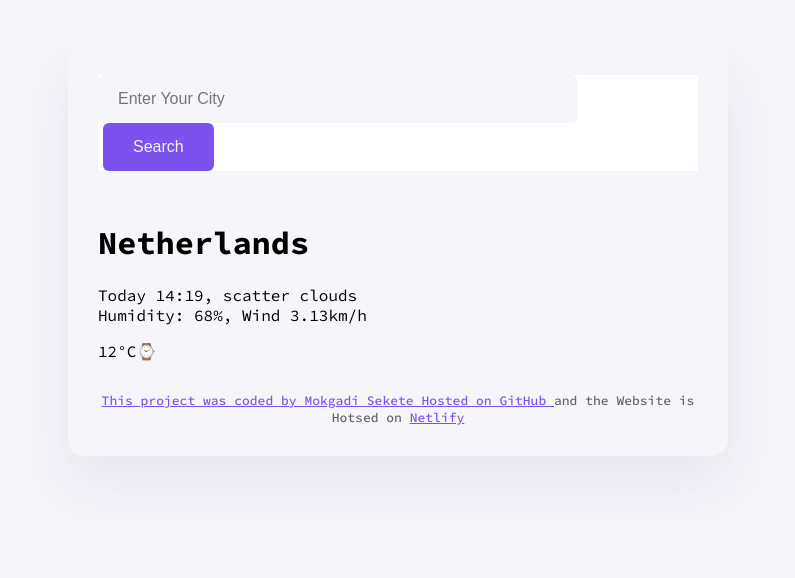
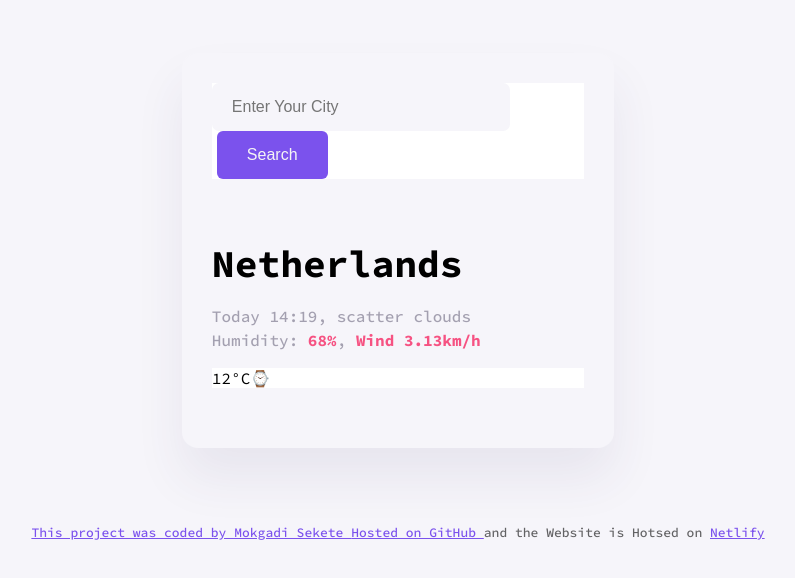
Before and after one commit to MoCodesPDF/Mokgadi-s-Weather-App, a plain HTML site: page index.html in a window 1280 px wide. Shown: the whole page, without its empty margins (242-1037 px from the left). Drawn offline with Linux system fonts and the light colour scheme.

Commit message:
Added Classed to HTML & Styled the Main

```diff
--- a/index.css
+++ b/index.css
@@ -7,11 +7,16 @@ header {
     border-bottom: 1px solid #F6F5FA;
     padding: 0 0 30px 0;
 }
+main {
+    padding: 30px 0;
 
-a {
-    color: #7B52ED;
 }
 
+
+.weather-app-data {
+    display: flex;
+    justify-content: space-between;
+}
 .weather-app {
     background-color: #F6F5FA;
     max-width: 600px;
@@ -43,7 +48,30 @@ a {
     color: whitesmoke;
     margin-left: 5px;
     padding: 15px 30px;
+}
 
+.weather-app-city {
+    margin: 0;
+    font-size: 38px;
+    line-height: 48px;
+}
+
+.weather-app-details {
+    font-size: 16px;
+    color: rgba(39,33,66,0.4);
+    line-height: 24px;
+    font-weight: 500;
+}
+
+.weather-app-details strong {
+    font-size: 16px;
+    color: #f65282;
+}
+.weather-app-temperature {
+background-color: white;
+}
+a {
+    color: #7B52ED;
 }
 
 footer {
--- a/index.html
+++ b/index.html
@@ -10,6 +10,7 @@
     <title>My Weather App</title>
 </head>
 <body>
+<div class="weather-app-data">
     <div class="weather-app">
         <header>
             <form class="search-form">
@@ -19,15 +20,16 @@
         </header>
         <main>
         <div>
-            <h1>Netherlands</h1>
-        <p>
+            <h1 class="weather-app-city">Netherlands</h1>
+        <p class="weather-app-details">
             Today 14:19, scatter clouds
             <br />
-            Humidity: 68%, Wind 3.13km/h
+            Humidity: <strong>68%</strong>, <strong>Wind 3.13km/h</strong>
         </p>
         </div>
-       <div>12°C⌚</div>
-    <div></div>
+       <div class="weather-app-temperature">12°C⌚</div>
+    </div>
+</div>
         </main>
 
         <footer>
```
